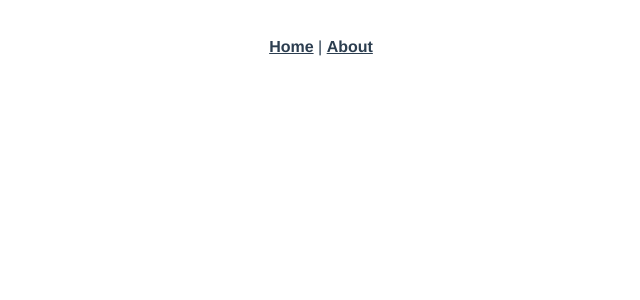
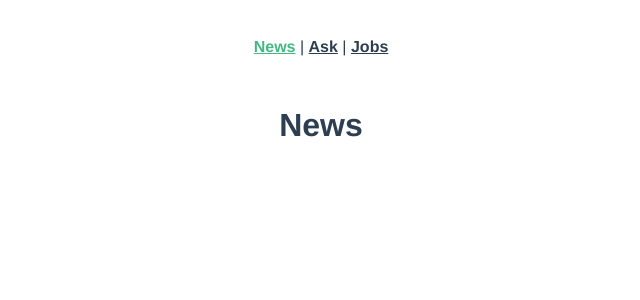
Before and after one commit to zeromountain/vue-news, a Vue app: page /news in a window 1280 px wide. Before the commit this address had no page. Shown: the top 300 px of the page, without its empty margins (319-959 px from the left). Built offline with nearby package versions, Linux system fonts and the light colour scheme.

Commit message:
set up router

```diff
--- a/src/App.vue
+++ b/src/App.vue
@@ -1,7 +1,8 @@
 <template>
   <nav>
-    <router-link to="/">Home</router-link> |
-    <router-link to="/about">About</router-link>
+    <router-link to="/news">News</router-link> |
+    <router-link to="/ask">Ask</router-link> |
+    <router-link to="/jobs">Jobs</router-link>
   </nav>
   <router-view />
 </template>
--- a/src/router/index.js
+++ b/src/router/index.js
@@ -1,21 +1,34 @@
 import { createRouter, createWebHistory } from "vue-router";
-import HomeView from "../views/HomeView.vue";
+
+import NewsView from "../views/NewsView.vue";
+import JobsView from "../views/JobsView.vue";
+import AskView from "../views/AskView.vue";
 
 const routes = [
   {
-    path: "/",
-    name: "home",
-    component: HomeView,
+    path: "/news",
+    // name: "",
+    component: NewsView,
   },
   {
-    path: "/about",
-    name: "about",
-    // route level code-splitting
-    // this generates a separate chunk (about.[hash].js) for this route
-    // which is lazy-loaded when the route is visited.
-    component: () =>
-      import(/* webpackChunkName: "about" */ "../views/AboutView.vue"),
+    path: "/ask",
+    // name: "",
+    component: AskView,
   },
+  {
+    path: "/jobs",
+    // name: "",
+    component: JobsView,
+  },
+  // {
+  //   path: "/about",
+  //   name: "about",
+  //   // route level code-splitting
+  //   // this generates a separate chunk (about.[hash].js) for this route
+  //   // which is lazy-loaded when the route is visited.
+  //   component: () =>
+  //     import(/* webpackChunkName: "about" */ "../views/AboutView.vue"),
+  // },
 ];
 
 const router = createRouter({
--- a/src/views/AboutView.vue
+++ /dev/null
@@ -1,5 +0,0 @@
-<template>
-  <div class="about">
-    <h1>This is an about page</h1>
-  </div>
-</template>
--- /dev/null
+++ b/src/views/AskView.vue
@@ -0,0 +1,11 @@
+<template>
+  <div>
+    <h1>Ask</h1>
+  </div>
+</template>
+
+<script>
+export default {};
+</script>
+
+<style></style>
--- a/src/views/HomeView.vue
+++ /dev/null
@@ -1,18 +0,0 @@
-<template>
-  <div class="home">
-    <img alt="Vue logo" src="../assets/logo.png" />
-    <HelloWorld msg="Welcome to Your Vue.js App" />
-  </div>
-</template>
-
-<script>
-// @ is an alias to /src
-import HelloWorld from "@/components/HelloWorld.vue";
-
-export default {
-  name: "HomeView",
-  components: {
-    HelloWorld,
-  },
-};
-</script>
--- /dev/null
+++ b/src/views/JobsView.vue
@@ -0,0 +1,11 @@
+<template>
+  <div>
+    <h1>Jobs</h1>
+  </div>
+</template>
+
+<script>
+export default {};
+</script>
+
+<style></style>
--- /dev/null
+++ b/src/views/NewsView.vue
@@ -0,0 +1,11 @@
+<template>
+  <div>
+    <h1>News</h1>
+  </div>
+</template>
+
+<script>
+export default {};
+</script>
+
+<style></style>
```
